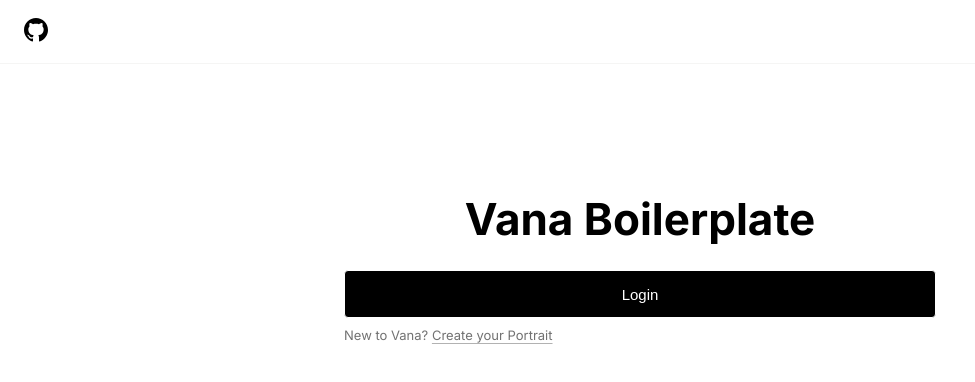
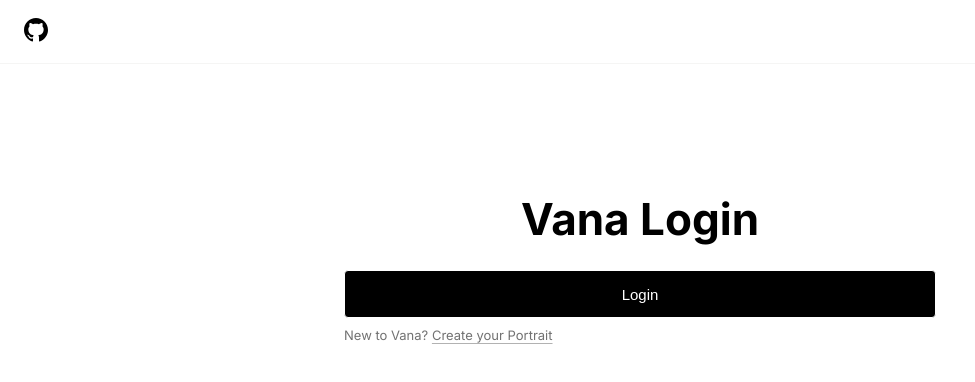
Before and after one commit to vana-com/vana-mit-hackathon, a Next.js app: page / in a window 1280 px wide. Shown: the top 382 px of the page, without its empty margins (0-975 px from the left). Built offline with nearby package versions, Linux system fonts and the light colour scheme.

Commit message:
Vana Boilerplate => Vana Login

```diff
--- a/components/auth/forms/PromptLogin.js
+++ b/components/auth/forms/PromptLogin.js
@@ -3,7 +3,7 @@
 export const PromptLogin = ({ onSetLoginState }) => {
   return (
     <>
-      <h1>Vana Boilerplate</h1>
+      <h1>Vana Login</h1>
       <section className={`${styles.content} space-y-4`}>
         <button
           onClick={() => onSetLoginState("promptEmail")}
```
